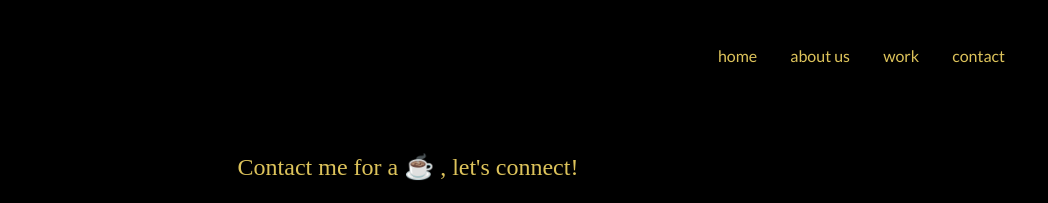
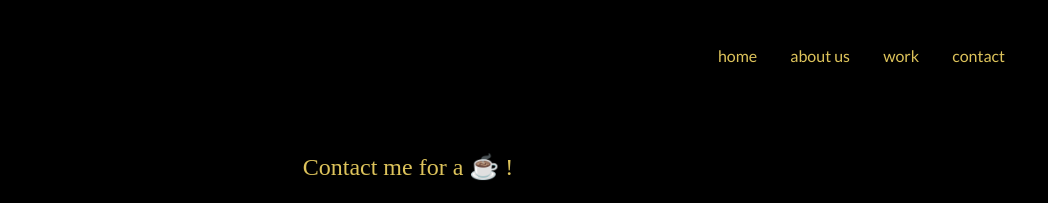
Before and after one commit to WinstonMuijs/portfolio-website, a plain HTML site: page contact.html in a window 1280 px wide. Shown: the top 203 px of the page, 232-1280 px from the left. Drawn offline with Linux system fonts and the light colour scheme.

Commit message:
Change contact page's header

```diff
--- a/contact.html
+++ b/contact.html
@@ -42,7 +42,7 @@
     <!-- end of header -->
     <!-- start section about contact information -->
     <section class="information">
-      <h1 class="information__header">Contact me for a <span title=" cup of coffee"> &#x2615; </span>, let's connect!</h1>
+      <h1 class="information__header">Contact me for a <span title=" cup of coffee"> &#x2615; </span>!</h1>
     <!-- contact form -->
       <form class="contact-form" action="#" method="post">
         <!-- name -->
```
